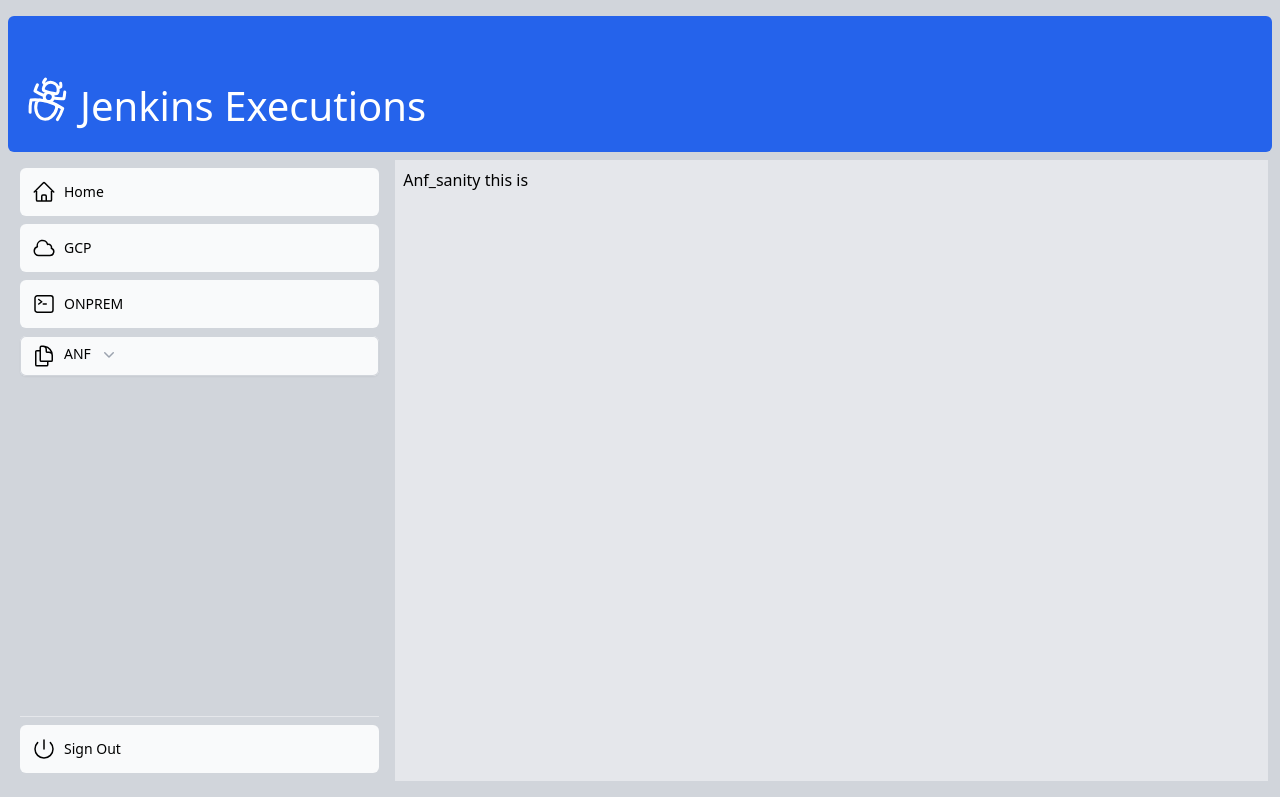
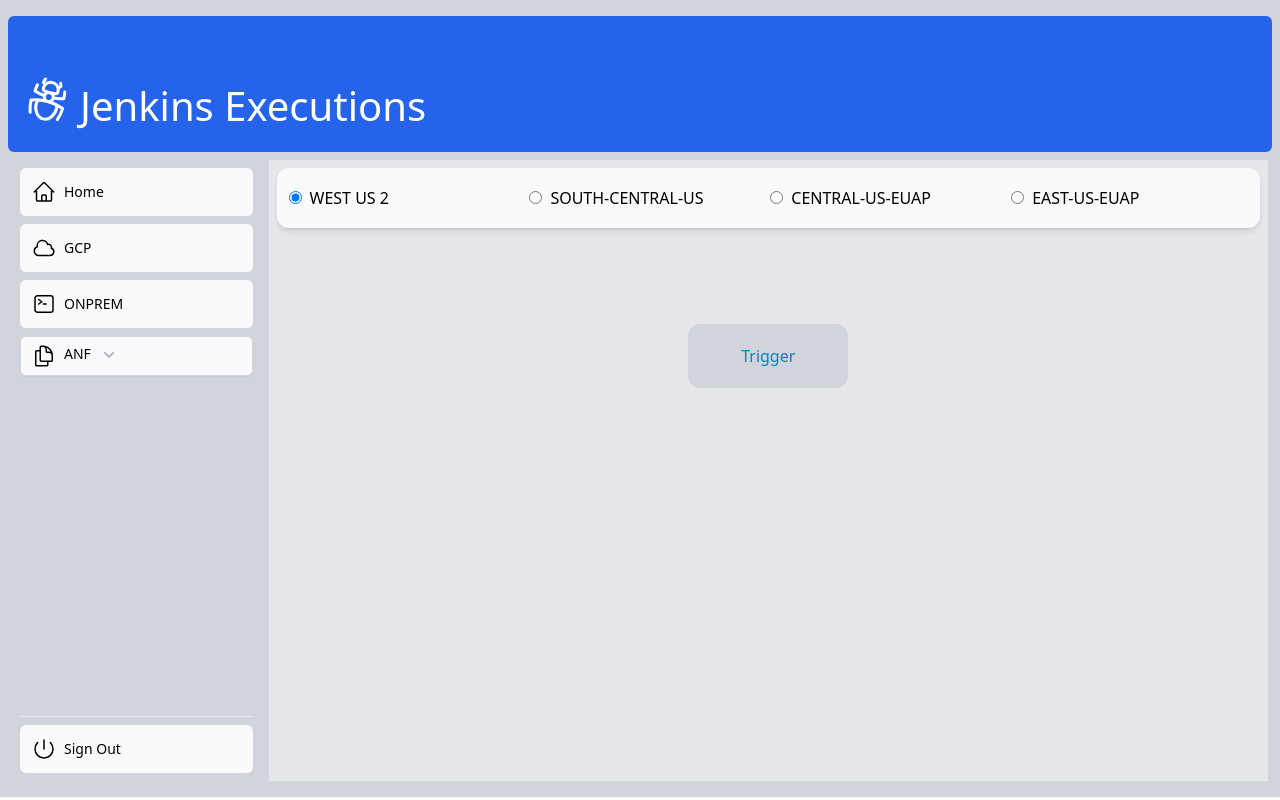
Before and after one commit to dmahanot/cit-dashboard, a React (Create React App) app in the folder citdash/: page /jenkins_new/anf_sanity in a window 1280 px wide. Built offline with nearby package versions, Linux system fonts and the light colour scheme.

Commit message:
added the sanity page with radio button

```diff
--- a/citdash/src/App.js
+++ b/citdash/src/App.js
@@ -1,7 +1,7 @@
 import './App.css';
 import Dashboard from './components/dashboard/Dashboard';
 import Jenkins_new from './components/jenkins_execution/Jenkins_new';
-import { Route, Routes } from 'react-router-dom';
+import { Route, Routes, Navigate } from 'react-router-dom';
 import Anf from './components/jenkins_execution/anf/Anf';
 import Gcp from './components/jenkins_execution/gcp/Gcp';
 import Onprem from './components/jenkins_execution/onprem/Onprem';
@@ -13,10 +13,12 @@
   return (
     // <Login />
     <Routes>
+      {/* <Route path="/login" element={<Login />} /> */}
+      <Route path="/" element={<Navigate to="/dashboard" />} />
       <Route path="dashboard" element={<Dashboard />} />
       <Route path="jenkins_new/" element={<Jenkins_new />} >
         <Route path="anf_sanity" element={<Anf_sanity />} />
-        <Route path="anf_crr" element={<Anf_crr/>} />
+        <Route path="anf_crr" element={<Anf_crr />} />
         <Route path="gcp" element={<Gcp />} />
         <Route path="onprem" element={<Onprem />} />
       </Route>
--- a/citdash/src/components/jenkins_execution/anf/Anf_sanity.js
+++ b/citdash/src/components/jenkins_execution/anf/Anf_sanity.js
@@ -2,7 +2,127 @@
 
 function Anf_sanity() {
   return (
-    <div>Anf_sanity this is</div>
+    <>
+      <div className="relative flex w-full flex-col rounded-xl  bg-clip-border shadow-md bg-gray-50">
+        {/* <nav className="flex min-w-[240px] flex-row gap-1 p-2 font-sans text-base font-normal">
+    <div role="button"
+      className="flex items-center w-full p-0 leading-tight transition-all rounded-lg outline-none text-start hover:bg-opacity-80 focus:bg-sky-100 focus:bg-opacity-80 active:bg-blue-blue-200 active:bg-opacity-80 active:text-sky-600">
+      <label htmlFor="horizontal-list-react" className="flex items-center w-full px-3 py-2 cursor-pointer">
+        <div className="grid mr-3 place-items-center">
+          <div className="inline-flex items-center">
+            <label className="relative flex items-center p-0 rounded-full cursor-pointer"
+              htmlFor="horizontal-list-react">
+              <input name="horizontal-list" id="horizontal-list-react" type="radio"
+                className="before:content[''] peer relative h-5 w-5 cursor-pointer appearance-none rounded-full border border-blue-200 text-blue-500 transition-all before:absolute before:top-2/4 before:left-2/4 before:block before:h-12 before:w-12 before:-translate-y-2/4 before:-translate-x-2/4 before:rounded-full before:bg-sky-500 before:opacity-0 before:transition-opacity checked:border-sky-900 checked:before:bg-sky-600 hover:before:opacity-0" />
+              <span
+                className="absolute text-sky-600 transition-opacity opacity-0 pointer-events-none top-2/4 left-2/4 -translate-y-2/4 -translate-x-2/4 peer-checked:opacity-100">
+                <svg xmlns="http://www.w3.org/2000/svg" className="h-3.5 w-3.5" viewBox="0 0 16 16" fill="currentColor">
+                  <circle data-name="ellipse" cx="8" cy="8" r="8"></circle>
+                </svg>
+              </span>
+            </label>
+          </div>
+        </div>
+        <p className="block font-sans text-base antialiased font-medium leading-relaxed text-gray-500">
+          WEST US 2
+        </p>
+      </label>
+    </div>
+    <div role="button"
+      className="flex items-center w-full p-0 leading-tight transition-all rounded-lg outline-none text-start hover:bg-opacity-80 focus:bg-sky-100 focus:bg-opacity-80 active:bg-blue-blue-200 active:bg-opacity-80 active:text-sky-600">
+      <label htmlFor="horizontal-list-react" className="flex items-center w-full px-3 py-2 cursor-pointer">
+        <div className="grid mr-3 place-items-center">
+          <div className="inline-flex items-center">
+            <label className="relative flex items-center p-0 rounded-full cursor-pointer"
+              htmlFor="horizontal-list-react">
+              <input name="horizontal-list" id="horizontal-list-react" type="radio"
+                className="before:content[''] peer relative h-5 w-5 cursor-pointer appearance-none rounded-full border border-blue-200 text-blue-500 transition-all before:absolute before:top-2/4 before:left-2/4 before:block before:h-12 before:w-12 before:-translate-y-2/4 before:-translate-x-2/4 before:rounded-full before:bg-sky-500 before:opacity-0 before:transition-opacity checked:border-sky-900 checked:before:bg-sky-600 hover:before:opacity-0" />
+              <span
+                className="absolute text-sky-600 transition-opacity opacity-0 pointer-events-none top-2/4 left-2/4 -translate-y-2/4 -translate-x-2/4 peer-checked:opacity-100">
+                <svg xmlns="http://www.w3.org/2000/svg" className="h-3.5 w-3.5" viewBox="0 0 16 16" fill="currentColor">
+                  <circle data-name="ellipse" cx="8" cy="8" r="8"></circle>
+                </svg>
+              </span>
+            </label>
+          </div>
+        </div>
+        <p className="block font-sans text-base antialiased font-medium leading-relaxed text-gray-500">
+          SCUS
+        </p>
+      </label>
+    </div>
+    <div role="button"
+      className="flex items-center w-full p-0 leading-tight transition-all rounded-lg outline-none text-start hover:bg-opacity-80 focus:bg-sky-100 focus:bg-opacity-80 active:bg-blue-blue-200 active:bg-opacity-80 active:text-sky-600">
+      <label htmlFor="horizontal-list-react" className="flex items-center w-full px-3 py-2 cursor-pointer">
+        <div className="grid mr-3 place-items-center">
+          <div className="inline-flex items-center">
+            <label className="relative flex items-center p-0 rounded-full cursor-pointer"
+              htmlFor="horizontal-list-react">
+              <input name="horizontal-list" id="horizontal-list-react" type="radio"
+                className="before:content[''] peer relative h-5 w-5 cursor-pointer appearance-none rounded-full border border-blue-200 text-blue-500 transition-all before:absolute before:top-2/4 before:left-2/4 before:block before:h-12 before:w-12 before:-translate-y-2/4 before:-translate-x-2/4 before:rounded-full before:bg-sky-500 before:opacity-0 before:transition-opacity checked:border-sky-900 checked:before:bg-sky-600 hover:before:opacity-0" />
+              <span
+                className="absolute text-sky-600 transition-opacity opacity-0 pointer-events-none top-2/4 left-2/4 -translate-y-2/4 -translate-x-2/4 peer-checked:opacity-100">
+                <svg xmlns="http://www.w3.org/2000/svg" className="h-3.5 w-3.5" viewBox="0 0 16 16" fill="currentColor">
+                  <circle data-name="ellipse" cx="8" cy="8" r="8"></circle>
+                </svg>
+              </span>
+            </label>
+          </div>
+        </div>
+        <p className="block font-sans text-base antialiased font-medium leading-relaxed text-gray-500">
+          CENTRAL-US-EUAP
+        </p>
+      </label>
+    </div>
+    <div role="button"
+      className="flex items-center w-full p-0 leading-tight transition-all rounded-lg outline-none text-start hover:bg-opacity-80 focus:bg-sky-100 focus:bg-opacity-80 active:bg-blue-blue-200 active:bg-opacity-80 active:text-sky-600">
+      <label htmlFor="horizontal-list-react" className="flex items-center w-full px-3 py-2 cursor-pointer">
+        <div className="grid mr-3 place-items-center">
+          <div className="inline-flex items-center">
+            <label className="relative flex items-center p-0 rounded-full cursor-pointer"
+              htmlFor="horizontal-list-react">
+              <input name="horizontal-list" id="horizontal-list-react" type="radio"
+                className="before:content[''] peer relative h-5 w-5 cursor-pointer appearance-none rounded-full border border-blue-200 text-blue-500 transition-all before:absolute before:top-2/4 before:left-2/4 before:block before:h-12 before:w-12 before:-translate-y-2/4 before:-translate-x-2/4 before:rounded-full before:bg-sky-500 before:opacity-0 before:transition-opacity checked:border-sky-900 checked:before:bg-sky-600 hover:before:opacity-0" />
+              <span
+                className="absolute text-sky-600 transition-opacity opacity-0 pointer-events-none top-2/4 left-2/4 -translate-y-2/4 -translate-x-2/4 peer-checked:opacity-100">
+                <svg xmlns="http://www.w3.org/2000/svg" className="h-3.5 w-3.5" viewBox="0 0 16 16" fill="currentColor">
+                  <circle data-name="ellipse" cx="8" cy="8" r="8"></circle>
+                </svg>
+              </span>
+            </label>
+          </div>
+        </div>
+        <p className="block font-sans text-base antialiased font-medium leading-relaxed text-gray-500">
+          EAST-US-EUAP
+        </p>
+      </label>
+    </div>
+  </nav> */}
+        <div className=' flex min-w-min flex-row gap-1 p-3 font-sans text-base font-normal'>
+          <div className='flex flex-row p-0 items-center leading-tight w-full transition-all'>
+            <input type="radio" name="radio-1" className="radio radio-info" checked />
+            <span className='p-2'>WEST US 2</span>
+          </div>
+          <div className='flex flex-row p-0 items-center leading-tight w-full transition-all'>
+            <input type="radio" name="radio-1" className="radio radio-info" />
+            <span className='p-2'>SOUTH-CENTRAL-US</span>
+          </div>
+          <div className='flex flex-row p-0 items-center leading-tight w-full transition-all'>
+            <input type="radio" name="radio-1" className="radio radio-info" />
+            <span className='p-2'>CENTRAL-US-EUAP</span>
+          </div>
+          <div className='flex flex-row p-0 items-center leading-tight w-full transition-all'>
+            <input type="radio" name="radio-1" className="radio radio-info" />
+            <span className='p-2'>EAST-US-EUAP</span>
+          </div>
+        </div>
+      </div>
+      <div className='relative w-full items-center my-20 p-4 min-h-max '>
+        <div className='text-sky-600 items-center leading-tight text-center'>
+          <button className='font-sans bg-gray-300 rounded-xl w-40 h-16  hover:text-white hover:bg-sky-600'>Trigger</button>
+          </div>
+      </div>
+    </>
   )
 }
 
```
